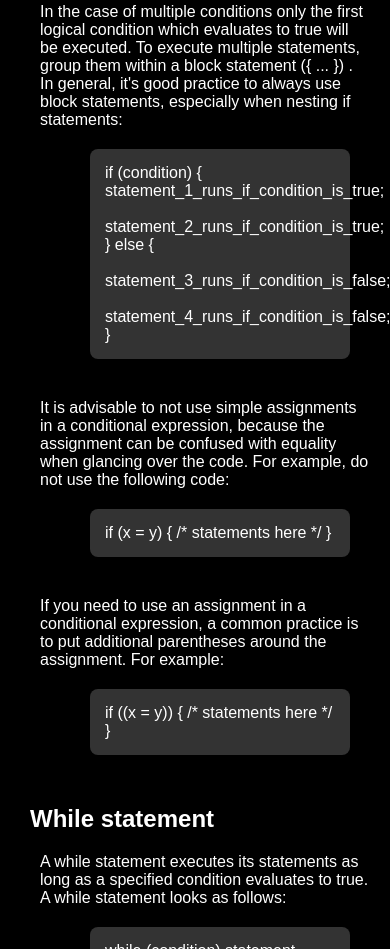
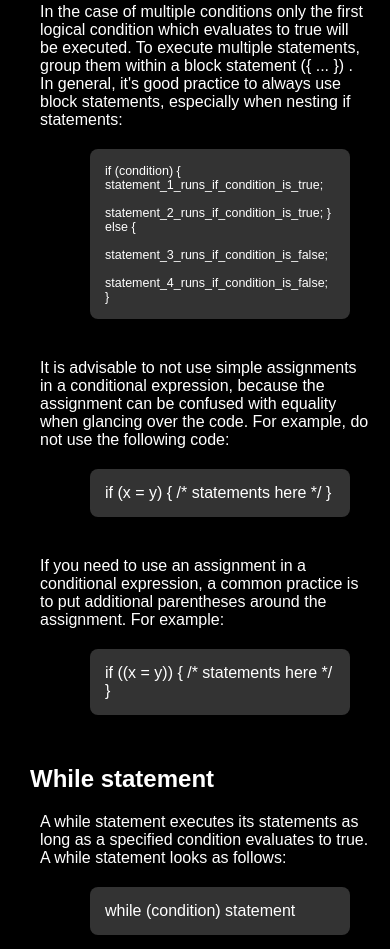
Before and after one commit to Mohizuddin/js-documentation, a plain HTML site: page index.html in a window 390 px wide. Shown: the part 6723-7672 px from the top of the page. Drawn offline with Linux system fonts and the light colour scheme.

Commit message:
final js documentation

```diff
--- a/index.html
+++ b/index.html
@@ -136,10 +136,15 @@
         <div class="code">if (condition_1) { statement_1; } else if (condition_2) { statement_2; <br><br>
         } else if (condition_n) { statement_n; } else { statement_last; }</div>
         <p> In the case of multiple conditions only the first logical condition which evaluates to true will be executed. To execute multiple statements, group them within a block statement ({ ... }) . In general, it's good practice to always use block statements, especially when nesting if statements: </p>
-        <div class="code">if (condition) { statement_1_runs_if_condition_is_true; <br><br>
+        <div class="code"><h6>if (condition) { statement_1_runs_if_condition_is_true;
+          <br><br>
         statement_2_runs_if_condition_is_true; } else {
         <br><br>
-        statement_3_runs_if_condition_is_false;<br><br>        statement_4_runs_if_condition_is_false; }</div>
+       statement_3_runs_if_condition_is_false;
+       <br><br>
+       statement_4_runs_if_condition_is_false; }
+      </h6>
+        </div>
         <p> It is advisable to not use simple assignments in a conditional expression, because the assignment can be confused with equality when glancing over the code. For example, do not use the following code: </p>
         <div class="code">if (x = y) { /* statements here */ }</div>
         <p> If you need to use an assignment in a conditional expression, a common practice is to put additional parentheses around the assignment. For example: </p>
--- a/style.css
+++ b/style.css
@@ -110,6 +110,17 @@ main .code {
   border-radius: 8px;
 }
 
+main .code h6 {
+  font-size: 17px;
+  font-weight: 200;
+}
+
+@media only screen and (max-width: 600px) {
+  main .code h6 {
+    font-size: 12.5px;
+  }
+}
+
 main .MDN {
   color: dodgerblue;
   text-decoration: none;
```
